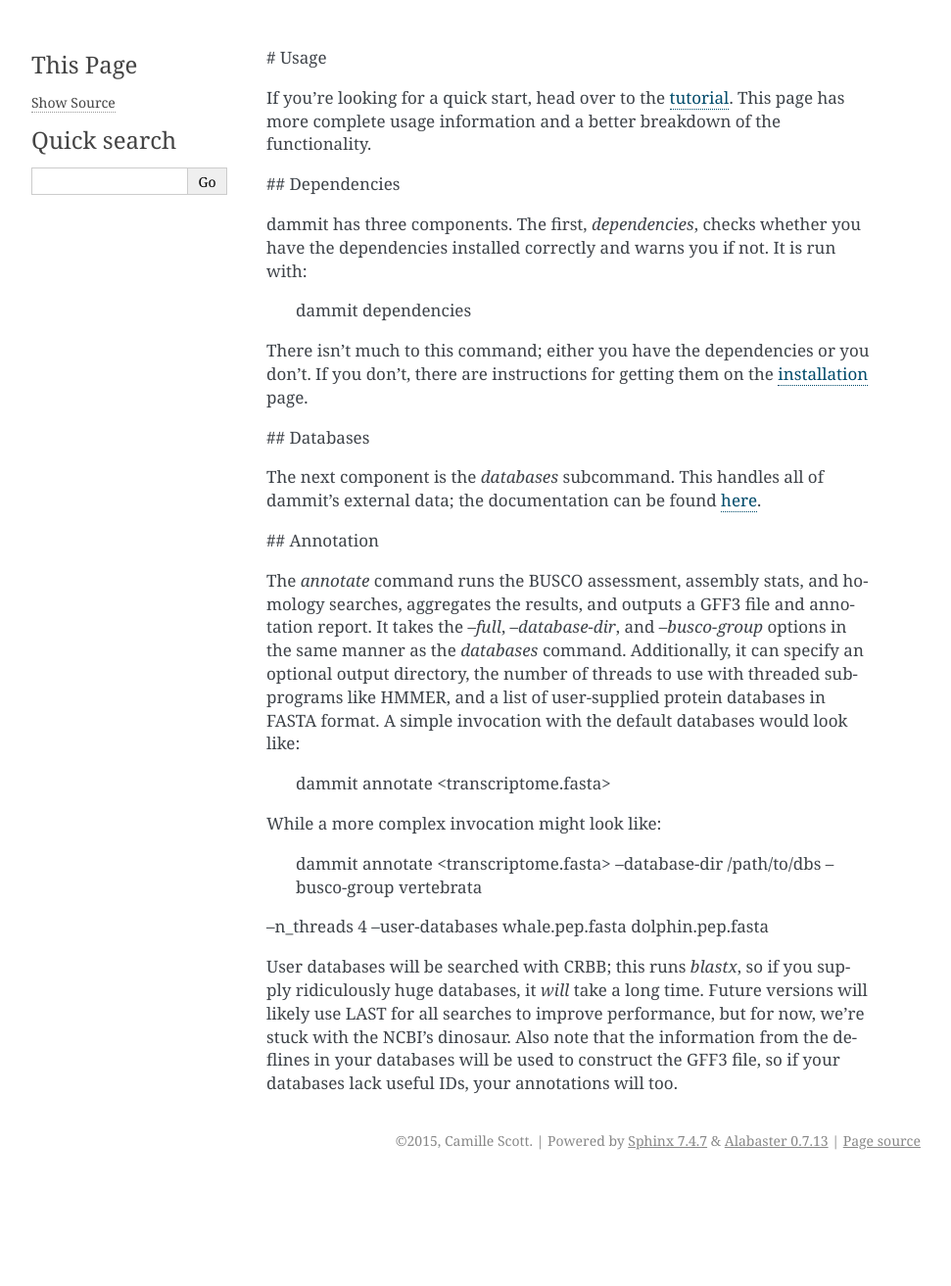
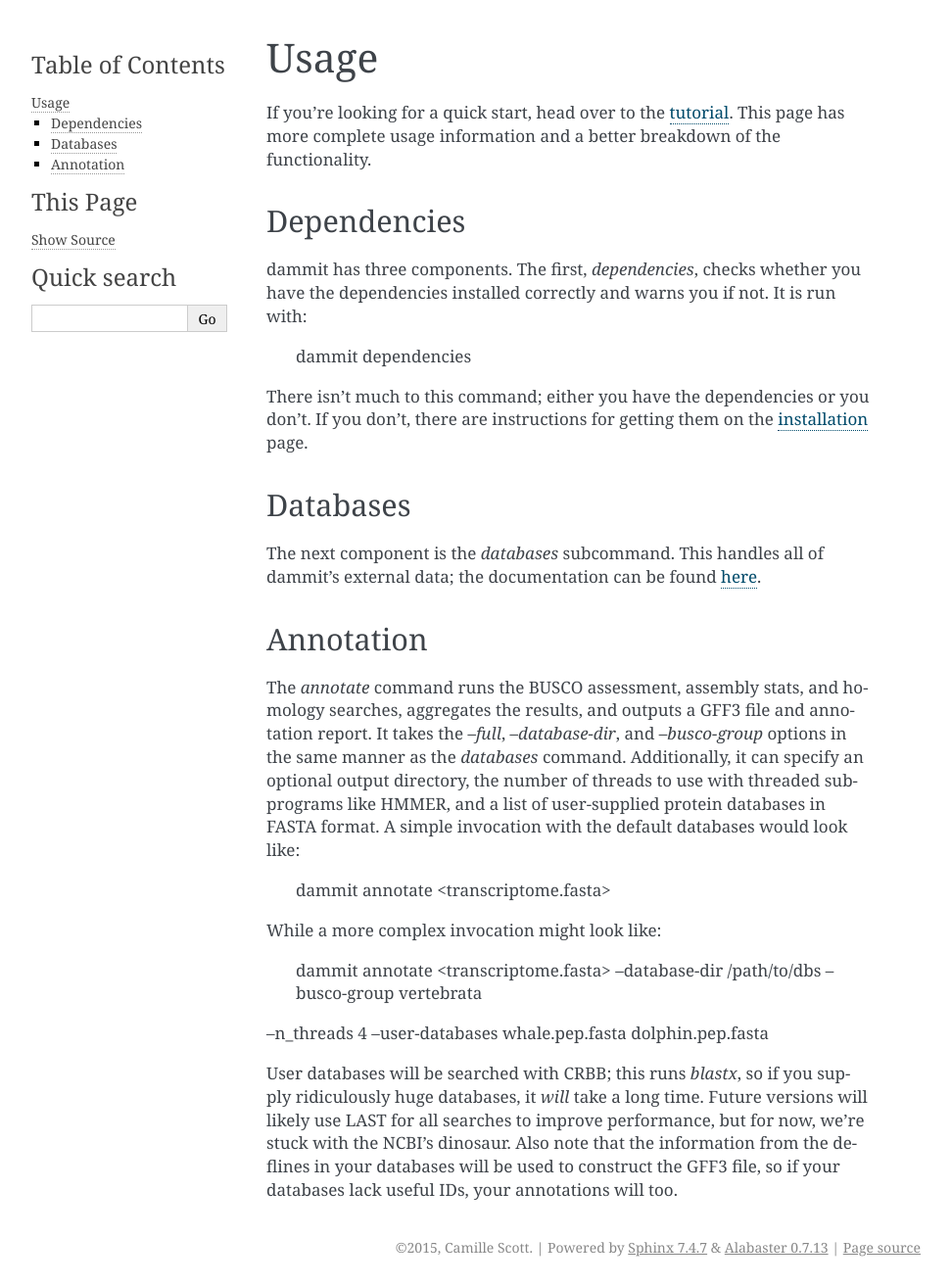
Before and after one commit to dib-lab/dammit, a Sphinx documentation site: the page built from doc/usage.rst, in a window 1280 px wide. Shown: the whole page at 98% size, without its empty margins (170-1141 px from the left). Built offline with Sphinx 7.4.7, drawn with Linux system fonts in a browser that asks for light colours; before the commit the page ends 1204 px from its top, so only the background shows below that.

Commit message:
Fix formatting in usage

```diff
--- a/doc/usage.rst
+++ b/doc/usage.rst
@@ -1,9 +1,11 @@
-# Usage
+Usage
+=====
 
 If you're looking for a quick start, head over to the `tutorial <tutorial.html>`__.
 This page has more complete usage information and a better breakdown of the functionality.
 
-## Dependencies
+Dependencies
+-------------
 
 dammit has three components. The first, `dependencies`, checks whether you have the dependencies installed
 correctly and warns you if not. It is run with:
@@ -13,12 +15,14 @@
 There isn't much to this command; either you have the dependencies or you don't. If you don't,
 there are instructions for getting them on the `installation <installation.html>`__ page.
 
-## Databases
+Databases
+---------
 
 The next component is the `databases` subcommand. This handles all of dammit's
 external data; the documentation can be found `here <databases.html>`__.
 
-## Annotation
+Annotation
+----------
 
 The `annotate` command runs the BUSCO assessment, assembly stats, and homology searches,
 aggregates the results, and outputs a GFF3 file and annotation report. It takes the `--full`,
```
